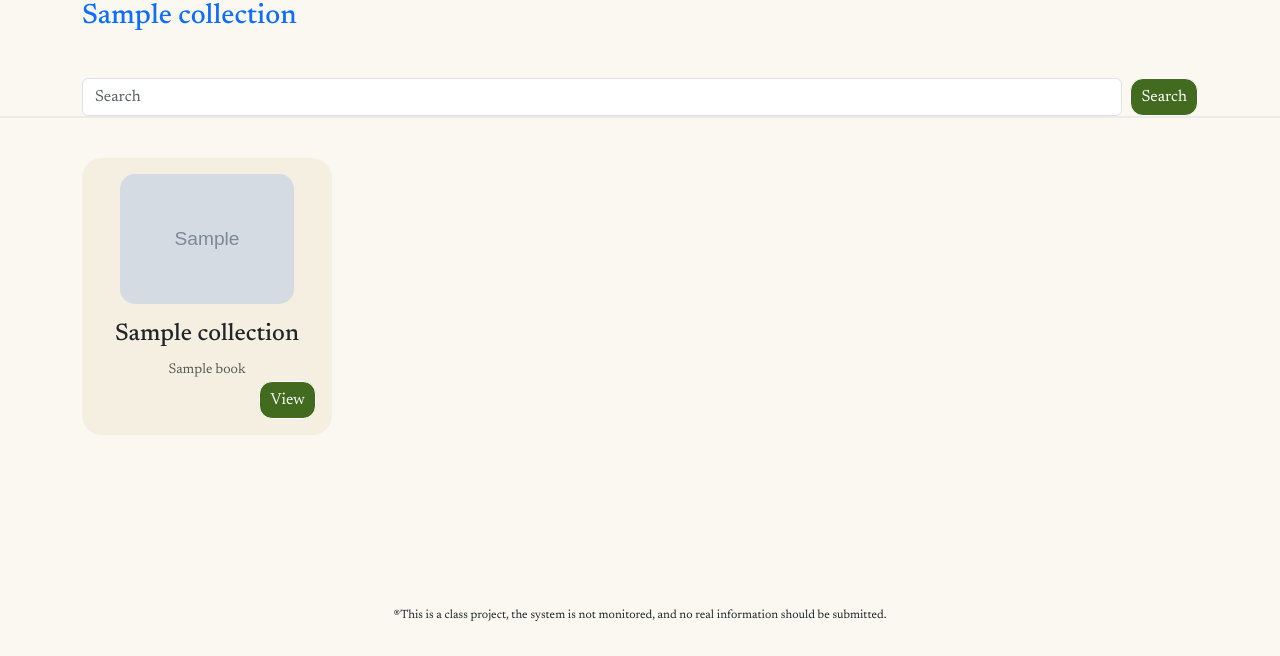
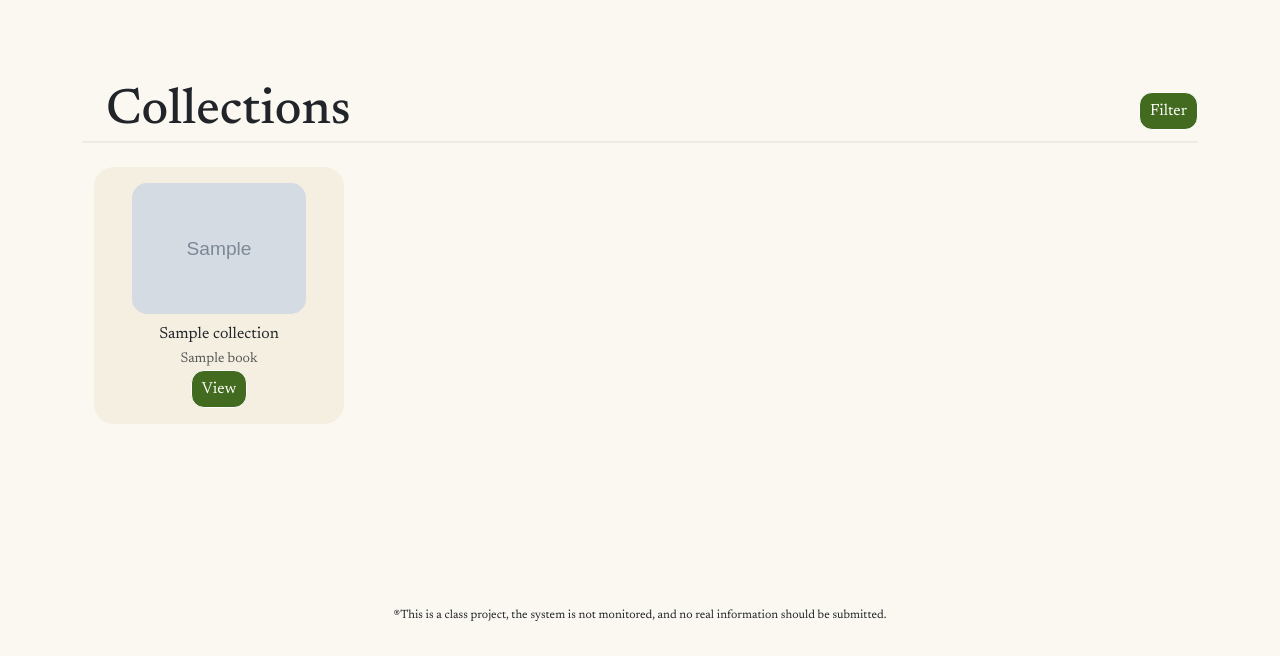
Before and after one commit to aziza50/Book-Catalog-and-Lending-App, a Django app: template catalog/templates/catalog/collections.html in a window 1280 px wide. Shown: the part 144-800 px from the top of the page. Run offline with Django 5.2, Linux system fonts and the light colour scheme; the template is opened without the code that fills it: most values are stand-ins (such as "Sample title", 1, 10 or a date in 2020); grey boxes marked "Sample" are stand-in pictures; parts of the project's set-up code (start-up, migrations or seed data) failed here and were passed over.

Commit message:
quick styling fix for now

```diff
--- a/catalog/templates/catalog/collections.html
+++ b/catalog/templates/catalog/collections.html
@@ -1,39 +1,26 @@
 {% extends "catalog/base.html" %}
  {% block content %}
 
-<!-- Button for creating a new collection -->
+ <div class = "page">
+ <div class="header-books d-flex justify-content-between align-items-center">
+     <h1 class="mb-0 ms-4">Collections</h1>
+   <div class>
+     <button class="btn btn-custom active text-white" type="button" data-bs-toggle="offcanvas" data-bs-target="#offcanvasNavbar" aria-controls="offcanvasNavbar">
+     Filter
+   </button>
        {% if can_create %}
-    <a href="{% url 'catalog:create_collection' %}">
-        <button>Create New Collection</button>
-    </a>
+     <a class="btn btn-custom active text-white" href="{% url 'catalog:create_collection' %}">Create a New Collection</a>
         {% endif %}
+   </div>
+ </div>
 
-<!-- Loop through collections -->
-{% for collection in collections %}
-    <div>
-        <!-- Collection title -->
-        <h3>
-            {% if collection.is_private and not is_librarian %}
-                <span class="text-muted">{{ collection.title }} (Private)</span>
-            {% else %}
-                <a href="{% url 'catalog:collection_books_view' collection.id %}">
-                    {{ collection.title }}
-                </a>
-            {% endif %}
-        </h3>
-
-        <!-- Edit and Delete Buttons -->
-        {% if collection.can_delete %}
-            <a href="{% url 'catalog:edit_collection' collection.id %}" class="btn btn-primary">Edit Books</a>
-            <form action="{% url 'catalog:delete_collection' collection.id %}" method="post" style="display:inline;" onsubmit="return confirm('Are you sure you want to delete this collection?');">
-                {% csrf_token %}
-                <button type="submit" class="btn btn-danger">Delete</button>
-            </form>
-        {% endif %}
+ <div class="offcanvas offcanvas-end" tabindex="-1" id="offcanvasNavbar" aria-labelledby="offcanvasNavbarLabel">
+     <div class="offcanvas-header">
+         <h5 class="offcanvas-title" id="offcanvasNavbarLabel">Filter</h5>
+         <button type="button" class="btn-close" data-bs-dismiss="offcanvas" aria-label="Close"></button>
      </div>
      <div class="offcanvas-body">
          <ul class="navbar-nav">
-            <li class="nav-item dropdown">
                 {% if is_authenticated %}
                     {% if is_librarian %}
                         <a class="nav-link dropdown-toggle" href="#" role="button" data-bs-toggle="dropdown" aria-expanded="false">
@@ -57,6 +44,7 @@
 
     <hr class="mt-0 line-strip" >
 
+
     <div class="container mt-4">
   <div class="row row-cols-1 row-cols-sm-2 row-cols-md-3 row-cols-lg-4 g-3">
     {% for collection in collections %}
@@ -64,15 +52,31 @@
         <div class="card">
           <div class="card-body text-center">
             <img src= "{{ collection.cover_image.url }}" alt=" " class="img-fluid rounded">
-            <h4 class="card-title mt-3">{{ collection.title|truncatechars:20 }}</h4>
             <div class="align-items-center justify-content-between mt-2">
+               {% if collection.is_private and not is_librarian %}
+                <span class="text-muted">{{ collection.title }} (Private)</span>
+                {% else %}
+                <a href="{% url 'catalog:collection_books_view' collection.id %}" class="card-title mt-3">{{ collection.title|truncatechars:20 }}</a>
+
+            {% endif %}
                 {% for book in collection.books.all %}
                 <div class="align-items-center gap-2">
                   <p class="card-text mb-0"><small class="text-muted">{{ book.title|truncatechars:20}}</small></p>
                 </div>
               {% endfor %}
-              <div class="text-end">
+
+                    <!-- Edit and Delete Buttons -->
+        {% if collection.can_delete %}
+            <div>
+                <a href="{% url 'catalog:edit_collection' collection.id %}" class="btn btn-custom active text-white">Edit Books</a>
+            <form action="{% url 'catalog:delete_collection' collection.id %}" method="post" style="display:inline;" onsubmit="return confirm('Are you sure you want to delete this collection?');">
+                {% csrf_token %}
+                <button type="submit" class="btn btn-custom active text-white">Delete</button>
+            </form>
+        {% endif %}
+
                  <a href = "{% url 'catalog:book_list' %}?collection_title={{ collection.title }}" class="btn btn-custom active text-white" role="button">View</a>
+
             </div>
             </div>
           </div>
@@ -81,6 +85,5 @@
     {% endfor %}
   </div>
 </div>
-
-{% endfor %}
+ </div>
 {% endblock content %}
--- a/catalog/views.py
+++ b/catalog/views.py
@@ -52,12 +52,12 @@
     if is_authenticated:
         user_profile = user.userprofile
         is_librarian = user.is_authenticated and user_profile.is_librarian()
+
     collection_title = request.GET.get('collection_title')
 
     if collection_title:
         collection = Collection.objects.get(title = collection_title)
         books = collection.books.all().order_by("-title")
-
     else:
         if is_librarian:
             books = Book.objects.all().order_by('-title')
```
Lines whose indentation alone changed are shown as unchanged.
